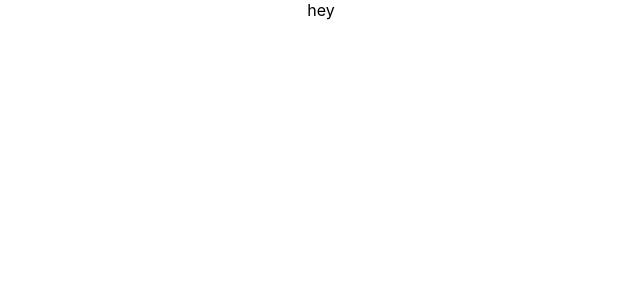
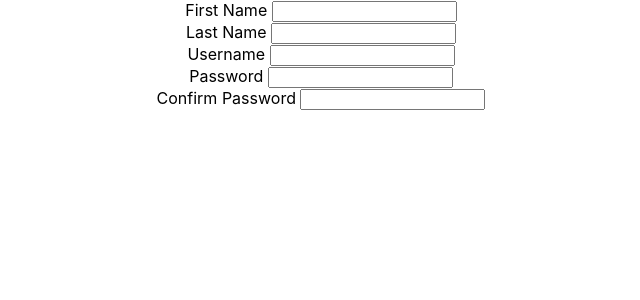
Before and after one commit to jerseycity2018/team-19, a React (Create React App) app: page /signup in a window 1280 px wide. Shown: the top 300 px of the page, without its empty margins (319-959 px from the left). Built offline with nearby package versions, Linux system fonts and the light colour scheme.

Commit message:
basic login and signup pages

```diff
--- a/src/pages/LogIn.js
+++ b/src/pages/LogIn.js
@@ -5,8 +5,17 @@ class LogIn extends Component {
   render() {
     return (
       <div className="App">
-        hey
-      </div>
+
+<label>Username </label>
+<input type="text" name="username" required/><br/>
+<label>Password </label>
+<input type="text" name="password" required/><br/>
+
+<button>Log In </button>
+<button>Sign Up </button>
+
+
+</div>
     );
   }
 }
--- a/src/pages/SignUp.js
+++ b/src/pages/SignUp.js
@@ -5,7 +5,20 @@ class SignUp extends Component {
   render() {
     return (
       <div className="App">
-        hey
+
+      <label>First Name </label>
+      <input type="text" name="firstName" required/><br/>
+      <label>Last Name </label>
+      <input type="text" name="lastName" required/><br/>
+
+      <label>Username </label>
+      <input type="text" name="username" required/><br/>
+      <label>Password </label>
+      <input type="text" name="password" required/><br/>
+      <label>Confirm Password </label>
+      <input type="text" name="passwordConfirm" required/><br/>
+
+
       </div>
     );
   }
```
